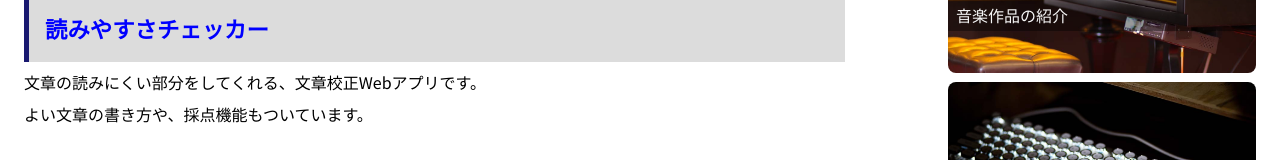
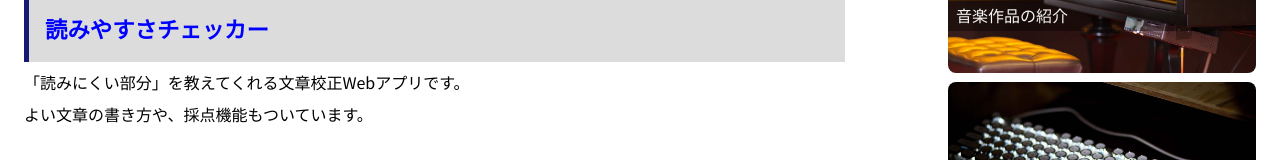
Before and after one commit to Yoshito924/my-portfolio, a Next.js app: page /originalApp in a window 1280 px wide. Shown: the part 196-356 px from the top of the page. Built offline with nearby package versions, Linux system fonts and the light colour scheme.

Commit message:
文言の修正

```diff
--- a/pages/originalApp.tsx
+++ b/pages/originalApp.tsx
@@ -49,7 +49,7 @@ class OriginalApp extends React.Component {
 
                                     <h3 className={styles.midashi}><a className={styles.linka} href="https://readability-checker.khufrudamonotes.com/" target={"_blank"} rel={"noopener noreferrer"}>読みやすさチェッカー</a></h3>
                                     <p className="my-2">
-                                        文章の読みにくい部分をしてくれる、文章校正Webアプリです。
+                                        「読みにくい部分」を教えてくれる文章校正Webアプリです。
                                     </p>
                                     <p className="my-2">
                                         よい文章の書き方や、採点機能もついています。
```
